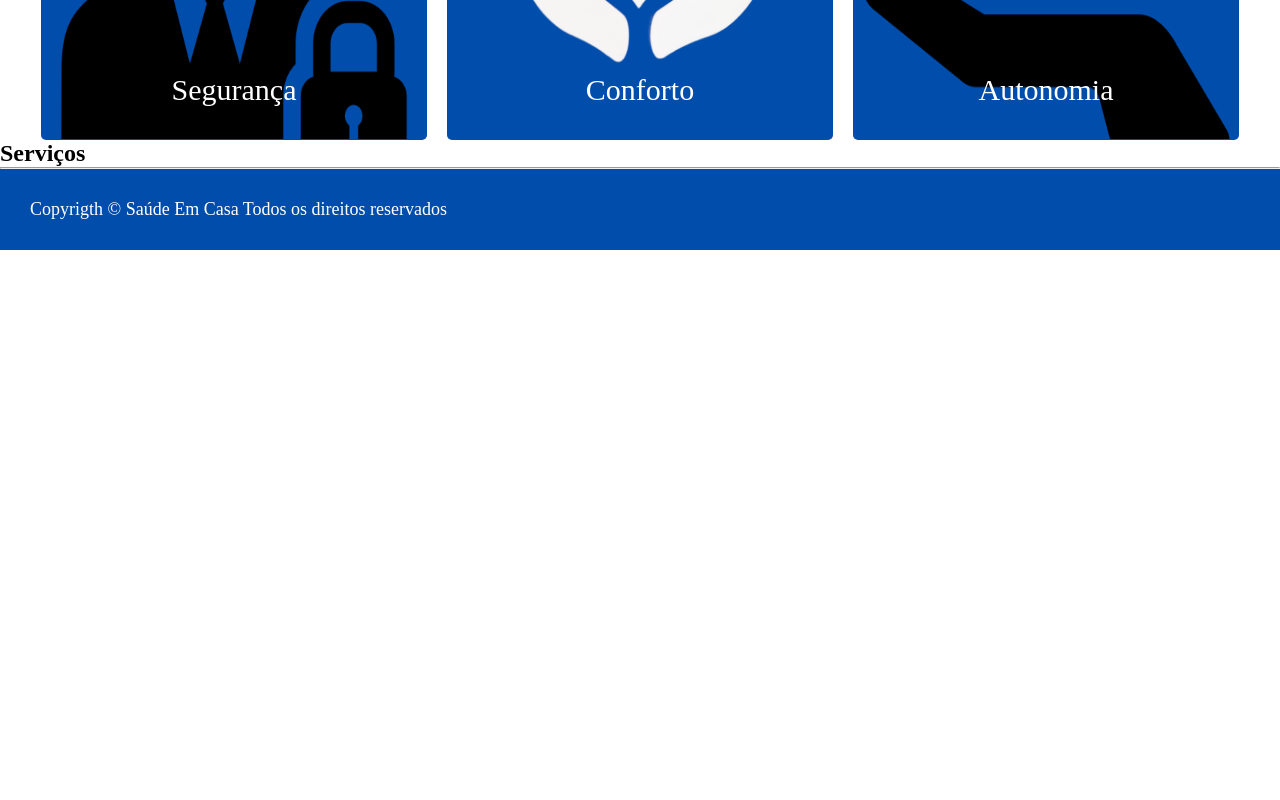
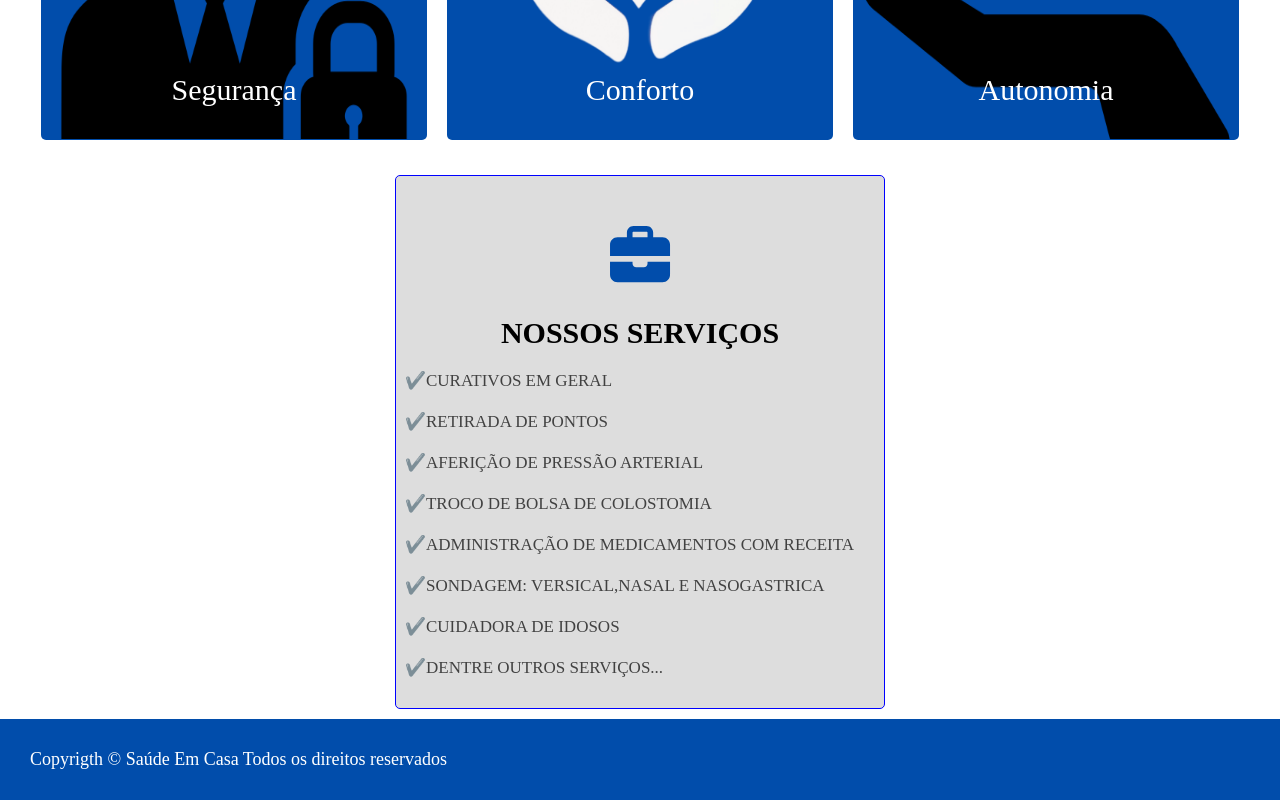
Before and after one commit to AltinoLeandroRodrigues/Saude-emcasa, a plain HTML site: page serviço.html in a window 1280 px wide. Shown: the part 802-1602 px from the top of the page. Before the commit the page ends 1052 px from the top, so only its background shows below. Drawn offline with Linux system fonts and the light colour scheme.

Commit message:
adiconei os serviços

```diff
--- a/asset/estilos/serviço.css
+++ b/asset/estilos/serviço.css
@@ -1,19 +1,19 @@
-.ajuda{
+.serviços{
     margin-top: 25px;
-    display: block;
+    display: flex;
     align-items: center;
     justify-content: center;
     padding: 10px;
 }
 
-.ajuda h1{
+.serviços h1{
     text-align: center;
     color: black;
     font-size: 30px;
     margin-top: 10px;
 }
 
-.ajuda ul li{
+.serviços ul li{
     text-align: center;
     color: black;
     font-size: 16px;
@@ -22,14 +22,28 @@
     opacity: 0.7;
 }
 
-.ajuda ul {
+.serviços ul {
      list-style: none;
 }
 
-.ajuda hr{
+.serviços hr{
     width: 40%;
     margin: auto;
     height: 3px;
     background-color:#014DAB;
     border: none;
 }
+
+.trabalhos{
+    background-color: #ddd;
+    border: 1px solid blue;
+    border-radius: 5px;
+    padding: 30px;
+}
+.trabalhos ul{
+    list-style-type: '✔️';
+}
+.trabalhos ul li{
+     text-align: justify;
+     margin-top: 20px;
+}
--- a/serviço.html
+++ b/serviço.html
@@ -31,9 +31,9 @@
         <nav id="Menu">
             <a href="index.html"> Início </a>
             <a href="#"> Sobre </a>
-            <a href="#"> Serviços </a>
+            <a href="README.md"> Serviços </a>
             <a href="#"> Login / Registrar </a>
-            <a href="#"> Contactos </a>
+            <a href="contacos.html"> Contactos </a>
         </nav>
 
         <button id="btn" onclick="clicar()"> <i class="fa-solid fa-bars" style="color: #ffffff;   font-size: 35px; ">
@@ -68,10 +68,24 @@
                 </figure>
             </div>
         </section>
-        <!-- bem vindo -->
+        <!-- serviços -->
         <section class="serviços">
-            <h1> Serviços  </h1>
-             <hr>
+            <div class="trabalhos">
+                <i class="fa-solid fa-briefcase" style="font-size: 60px; color:#014DAB; margin: 20px auto 20px auto; width: 100%;" ></i>
+                <h1> NOSSOS SERVIÇOS </h1>
+
+                <ul>
+                    <li class="lista"> CURATIVOS EM GERAL </li>
+                    <li class="lista"> RETIRADA DE PONTOS  </li>
+                    <li class="lista"> AFERIÇÃO DE PRESSÃO ARTERIAL </li>
+                    <li class="lista"> TROCO DE BOLSA DE COLOSTOMIA</li>
+                    <li class="lista"> ADMINISTRAÇÃO DE MEDICAMENTOS COM RECEITA </li>
+                    <li class="lista"> SONDAGEM: VERSICAL,NASAL E NASOGASTRICA</li>
+                    <li class="lista"> CUIDADORA DE IDOSOS</li>
+                    <li class="lista"> DENTRE OUTROS SERVIÇOS...</li>
+                </ul>
+
+            </div>
         </section>
 
 
```
Also changed, not shown: index.html (+2 -2 lines), contacos.html (added).
